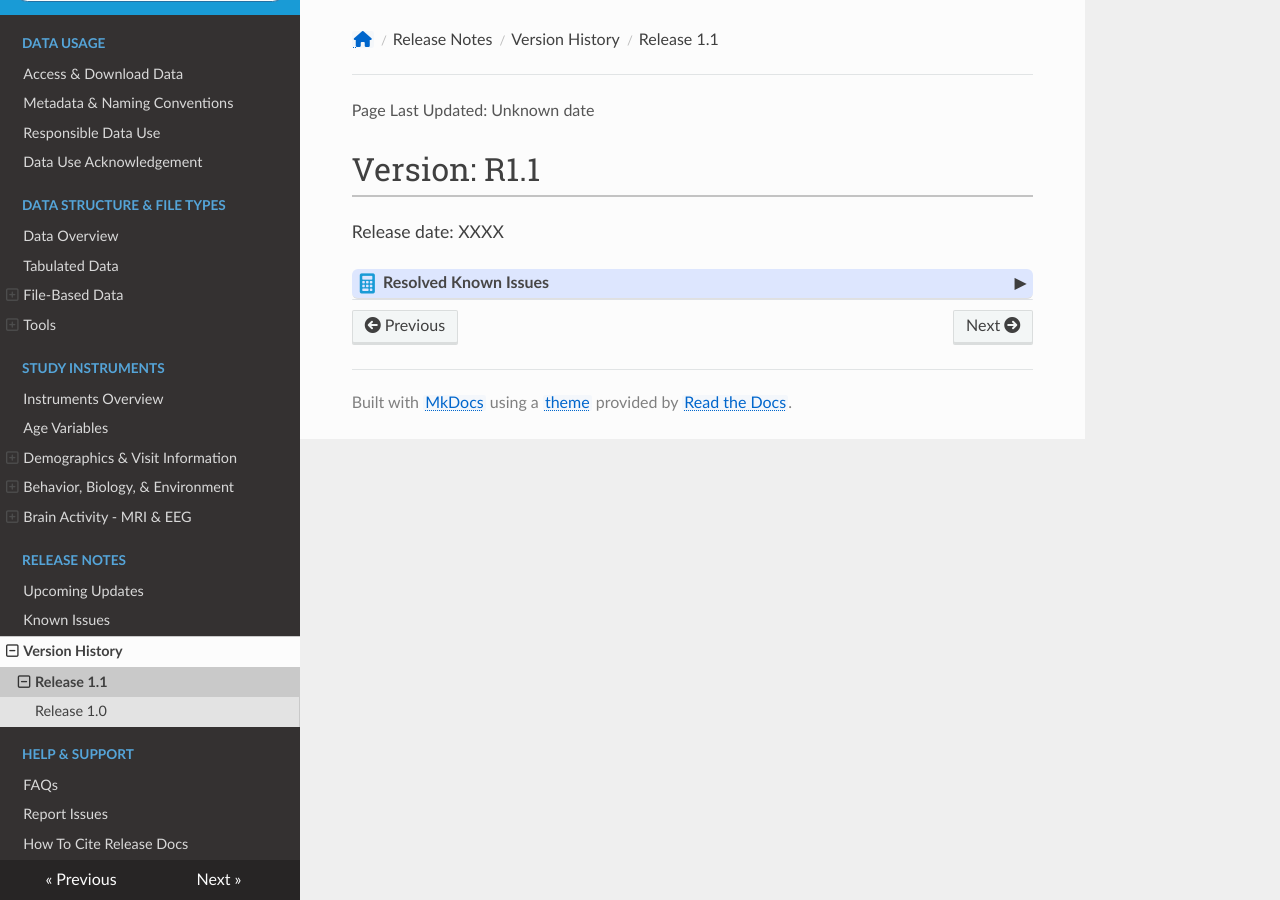
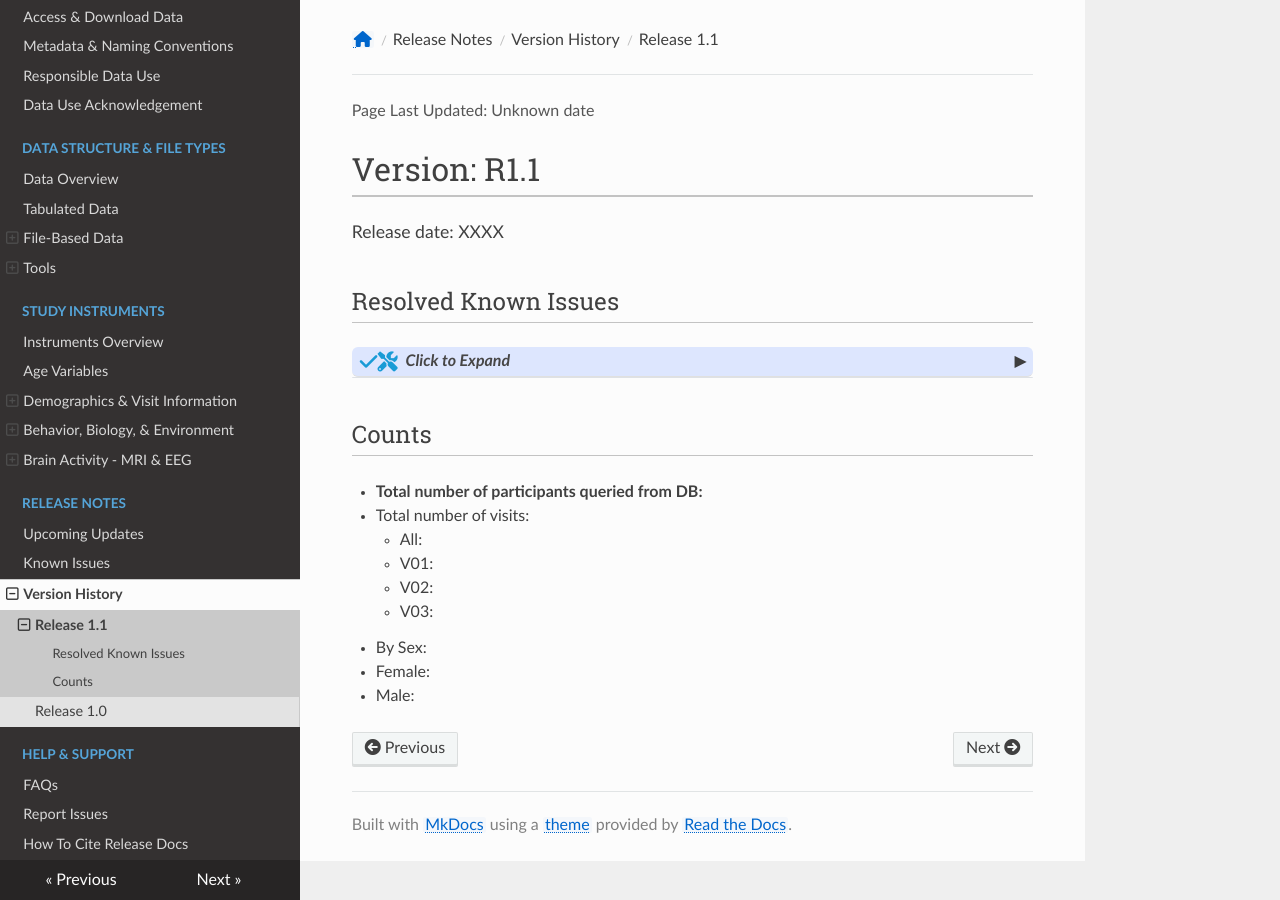
Before and after one commit to nbdc-datahub/hbcd-docs, an MkDocs documentation site: the page built from docs/changelog/versions/R1.1.md, in a window 1280 px wide. Built offline with MkDocs 1.6.1, drawn with Linux system fonts in a browser that asks for light colours; nearby versions of some CDN libraries.

Commit message:
minor updates

```diff
--- a/docs/changelog/versions/R1.1.md
+++ b/docs/changelog/versions/R1.1.md
@@ -1,11 +1,12 @@
 # Version: R1.1
 <p style="font-size: 1.1em">Release date: XXXX</p>
 
+## Resolved Known Issues
 
 <div id="resolved-known-issues" class="table-banner" onclick="toggleCollapse(this)">
-  <span class="emoji"><i class="fa fa-calculator"></i></span>
+  <span class="emoji"><i class="fa fa-check"></i><i class="fa fa-screwdriver-wrench"></i></span>
   <span class="text-with-link">
-  <span class="text">Resolved Known Issues</span>
+  <span class="text"><i>Click to Expand</i></span>
   <a class="anchor-link" href="#resolved-known-issues" title="Copy link">
   <i class="fa-solid fa-link"></i>
   </a>
@@ -16,60 +17,52 @@
 <h2 id="basic-demographics">Basic Demographics</h2>
 <p><span class="emoji" style="color: #9d4edd;"><i class="fas fa-bug"></i></span> <strong>Income Not Displayed For All Participants</strong><br>
 In rare cases, the <code>Income</code> field in Basic Demographics (<code>sed_basic_demographics</code>) may not be displayed for certain participants. This issue results from errors in transferring data from the REDCap Demographics form (<code>sed_bm_demo</code>) into the Basic Demographics. For complete income information, please reference the original source field in <code>sed_bm_demo</code>.</p>
-
 <p><span class="emoji" style="color: #9d4edd;"><i class="fas fa-bug"></i></span> <strong>Duplicate Options for &#39;Mother Race&#39; Variable</strong><br>
 The variable &#39;Mother Race&#39; (<code>sed_basic_demographics_screen_mother_race</code>) has duplicate options for the selection of &#39;Black African American&#39; (option #3). This option is not used for data entry, and instead the &#39;Black_or African American&#39; option (option #5) should be used. No other variables are affected by this.     </p>
-
 <p><span class="emoji" style="color: #9d4edd;"><i class="fas fa-bug"></i></span> <strong>Gestational Age at Delivery and Mother’s Age at Delivery</strong><br>
 Gestational Age at Delivery (<code>sed_basic_demographics_gestational_age_delivery</code>) and Mother&#39;s Age at Delivery (<code>sed_basic_demographics_mother_age_delivery</code>) are variables that should only be available for participants who have V01 + V02 or V03 in the data release which had a cutoff of visit completion of July 1, 2024. However, for these measures data for deliveries after July 1, 2024 were included in the release in error. These fields which represent births beyond our cutoff dates were incorrectly made available, did not undergo QC, and will be removed in the patch release. Users can currently filter or remove any values for participants that do not have a V01 + V02 or V03 until the fix.           </p>
-
 <p><span class="emoji" style="color: #9d4edd;"><i class="fas fa-bug"></i></span> <strong>Mother Ethnicity</strong><br>
 The variable <code>screen_mother_ethnicity</code> should be a 2-level variable, however it is currently noted as a 4-level variable in the data dictionary. Levels of 0 and 1 (in the data dictionary) are included in error, they do not appear in the dataset; all participants with valid data have a value of 2 (Hispanic) or 3 (non-Hispanic).</p>
-
 <p><span class="emoji" style="color: #9d4edd;"><i class="fas fa-bug"></i></span> <strong>Mother Race and Ethnicity</strong><br>
 For the variable <code>rc_mother_ethnoracial_aou_race_ethnicity</code>, the “None of these fully describe me/Other” response option is not currently a separate category for this variable and will be added.      </p>
-
 <h2 id="biospecimens">Biospecimens</h2>
-
 <p><span class="emoji" style="color: #9d4edd;"><i class="fas fa-bug"></i></span> <strong>Nails &amp; Urine: Collection &amp; Analysis Dates Currently Missing</strong><br>
 Collection dates and analysis dates for Nails and Urine are not provided in the current release and will be provided in the future.</p>
-
 <p><span class="emoji" style="color: #9d4edd;"><i class="fas fa-bug"></i></span> <strong>Urine: Incorrect Specific Gravity Variable</strong><br>
 Urine concentrations vary by participant and concentration corrections can be made by creatine or specific gravity. However, the urine specific gravity variable is incorrect (<code>bio_bm_biosample_urine_bio_spg_u</code>) (there are several participants with “1” when the variable should be expressed in the thousands) and should therefore not be analyzed. Only the initial creatinine results from sample validation should be used for urinary concentration corrections.          </p>
-
 <p><span class="emoji" style="color: #9d4edd;"><i class="fas fa-bug"></i></span> <strong>Urine: Toxicology (Cotinine)</strong><br>
 There may be negative values for urinary toxicology results (e.g. <code>bio_bm_biosample_urine_bio_bm_biosample_urine_bio_c_cot_u</code>). Please note that negative values for these variables are not biologically plausible. We recommend users convert these values to 0 prior to analyzing their data.            </p>
-
 <p><span class="emoji" style="color: #9d4edd;"><i class="fas fa-bug"></i></span> <strong>Urine: Negative Gestational Ages</strong><br>
 There are two participants with negative gestational ages in the urine biosample dataset due to inaccurate collection dates of the biosample. Please do not include these two observations in your analysis.   </p>
-
 <h2 id="eeg">EEG</h2>
 <p><span class="emoji" style="color: #9d4edd;"><i class="fas fa-bug"></i></span> <strong>HBCD-MADE Resting-State Derivatives</strong><br>
 The HBCD-MADE summary statistics for resting-state EEG data contained in the derivative file <code>processed_data/*_task-RS_powerSummaryStats.csv</code> are incorrect due to a former bug in the pipeline and should not be used for analysis. Users should instead generate these files themselves using scripts provided via <a href="https://hbcd-eeg-utilities.readthedocs.io/en/stable/">HBCD EEG Utilities</a> for extracting summary statistics.    </p>
-
 <h2 id="neurocognition-language">Neurocognition &amp; Language</h2>
 <p><span class="emoji" style="color: #9d4edd;"><i class="fas fa-bug"></i></span> <strong>SPM-2 T-Scores</strong><br>
 The t-scores are currently not provided, as the original conversion from raw score to t-score was incorrect. The t-scores will be corrected and provided in a future data release.  </p>
-
 <h2 id="pregnancy-exposure-including-substance-use">Pregnancy &amp; Exposure, Including Substance Use</h2>
-
 <p><span class="emoji" style="color: #9d4edd;"><i class="fas fa-bug"></i></span> <strong>Infant Health Check</strong><br>
 The fields <code>pex_bm_healthv2_inf_00&lt;1|2|3|4|5&gt;__00</code> are &#39;Descriptive&#39; fields that were erroneously included and can be safely ignored.        </p>
-
 <p><span class="emoji" style="color: #9d4edd;"><i class="fas fa-bug"></i></span> <strong>APA 1/2</strong><br>
 Individual items for Level 1 and Level 2 domains are provided, but any summary scores and corresponding T-scores (where appropriate) are not provided for any Level 2 domains. This will be corrected in a future release. In the meantime, users can calculate their own summary scores and convert them to T-scores as appropriate based on the scoring procedures provided in the user documentation. Please note for Mania, the Level 2 individual items are currently coded on a scale of 1 to 5 and will need to be recoded as 0 to 4 prior to summary score calculation.</p>
-
 <p><span class="emoji" style="color: #9d4edd;"><i class="fas fa-bug"></i></span> <strong>Edinburgh Postnatal Depression Scale (EPDS)</strong><br>
 Users should be aware that each item for the EPDS is duplicated (for example, <code>epds_001</code> and <code>epds_001_01</code>); these duplicate columns contain the same data. Duplicate data will be removed in the future.       </p>
-
 <p><span class="emoji" style="color: #9d4edd;"><i class="fas fa-bug"></i></span> <strong>TLFB Substance Use Flags</strong><br>
 The TLFB Substance Use Flags are intended to indicate whether a participant had <strong>ever met the substance-specific use criteria</strong> during or after pregnancy across visits V01 and V02 at the time of survey administration. Currently, <strong>only the alcohol use flag</strong> correctly follows this logic. All other substance use flags are incorrect and will be corrected in a future release. In the meantime, use the R code provided <a href="https://github.com/nbdc-datahub/hbcd-tlfb-su-flags">here</a> to derive your own substance use flag variables.         </p>
-
 <p><span class="emoji" style="color: #9d4edd;"><i class="fas fa-bug"></i></span> <strong>TLFB Incorrect Age Variables</strong><br>
 The following age variables are incorrect: <code>pex_ch_tlfb_adjusted_age</code>, <code>pex_ch_tlfb_gestational_age</code>, and <code>pex_ch_tlfb_candidate_age</code>. Please do not use these age variables in your analyses until they are corrected.   </p>
-
 <h2 id="visit-information">Visit Information</h2>
-
 <p><span class="emoji" style="color: #9d4edd;"><i class="fas fa-bug"></i></span> <strong>Missing Substance Use Flags</strong><br>
 The substance use flags found in the Visit Information data are single summary variables to reflect substance use status (yes/no) based on any positive reports from the (1) Timeline Follow Back (self-report), (2) Healthy History (V02) (self-report), or (3) USDTL urine toxicology results. Nail toxicology results were not used in the creation of these substance use flags. Further, the substance use flag variable is missing for alcohol, opioid, cannabis, and nicotine, and will be integrated in future data releases. In the meantime, users can generate their own substance use flag summary variables using the individual components found in the “pregnancy exposures, including substances” and “biospecimens” domains.       </p>
 </div>
+
+## Counts
+* **Total number of participants queried from DB:**
+* Total number of visits:
+    * All:
+    * V01:
+    * V02:
+    * V03:
+* By Sex:
+  * Female:
+  * Male:
```
Also changed, not shown: docs/changelog/pending.md (+0 -4 lines).
